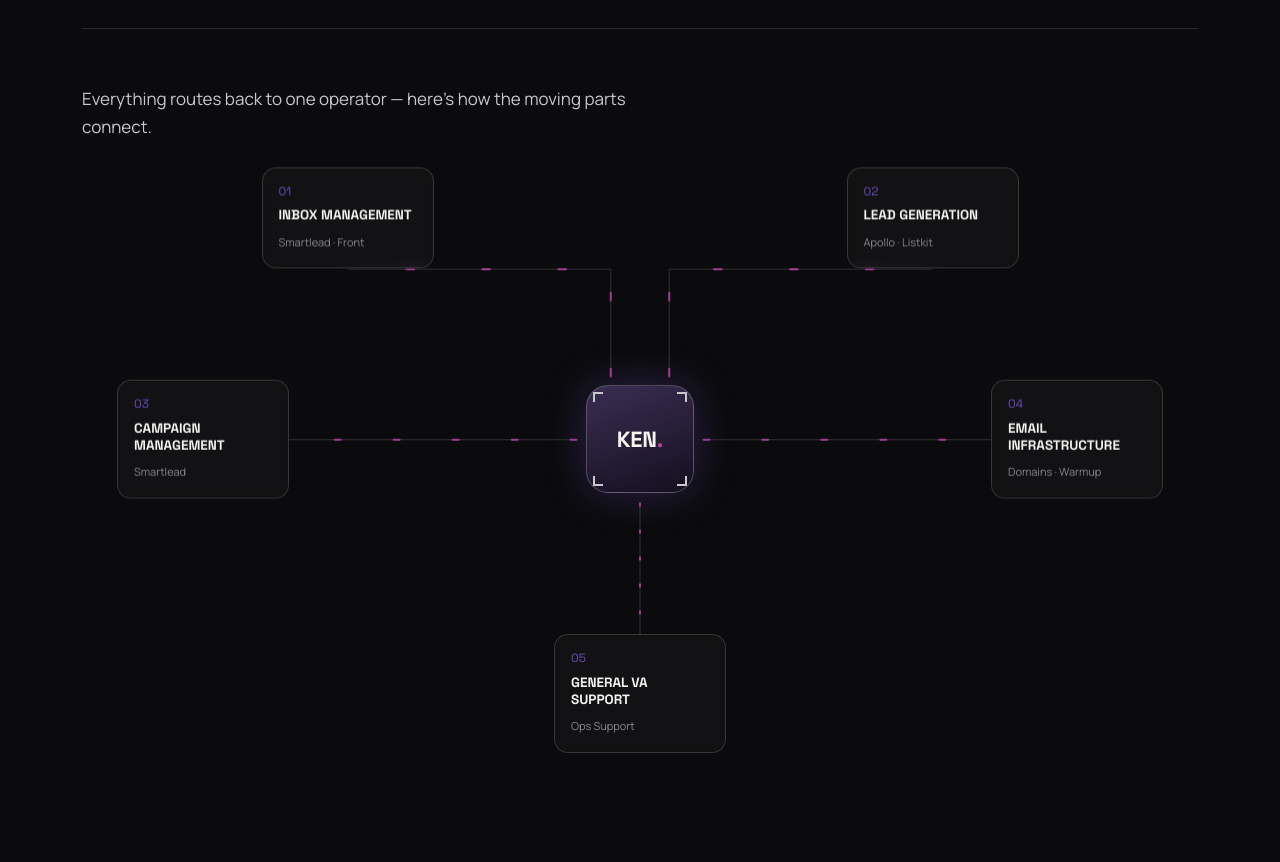
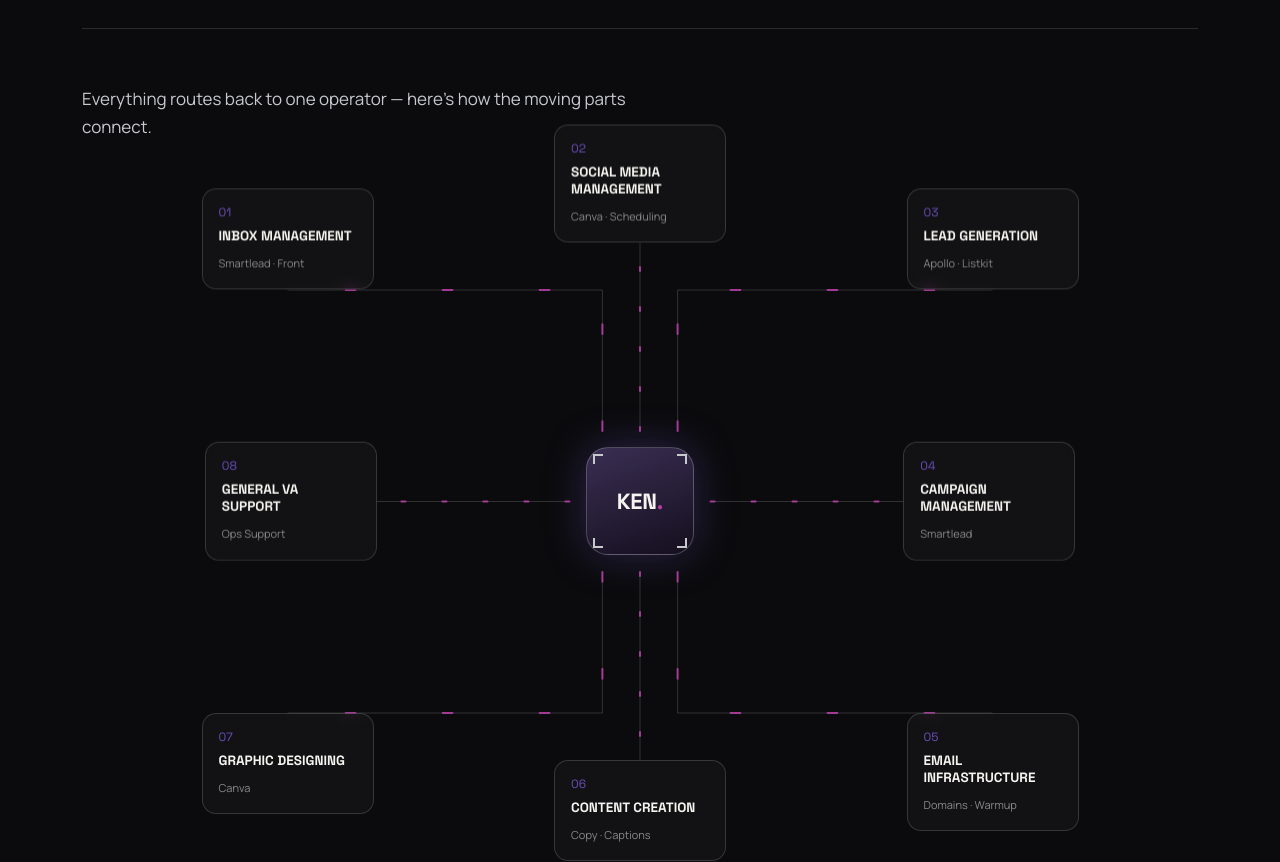
Before and after one commit to Kenzythegreat/ken-portfolio, a React (Vite) app: page / in a window 1280 px wide. Shown: the part 3020-3882 px from the top of the page. Built offline with nearby package versions, Linux system fonts and the light colour scheme.

Commit message:
Expand Personal Skills hub to 8 nodes
Adds Social Media Management (slotted in as #2), Content Creation,
and Graphic Designing. Desktop layout grows from a 5-point to an
8-point ring around the hub; mobile spine extends to match.

```diff
--- a/src/components/SkillsHub.jsx
+++ b/src/components/SkillsHub.jsx
@@ -1,31 +1,41 @@
 const SKILLS = [
   { num: '01', title: 'Inbox Management', tag: 'Smartlead · Front' },
-  { num: '02', title: 'Lead Generation', tag: 'Apollo · Listkit' },
-  { num: '03', title: 'Campaign Management', tag: 'Smartlead' },
-  { num: '04', title: 'Email Infrastructure', tag: 'Domains · Warmup' },
-  { num: '05', title: 'General VA Support', tag: 'Ops Support' },
+  { num: '02', title: 'Social Media Management', tag: 'Canva · Scheduling' },
+  { num: '03', title: 'Lead Generation', tag: 'Apollo · Listkit' },
+  { num: '04', title: 'Campaign Management', tag: 'Smartlead' },
+  { num: '05', title: 'Email Infrastructure', tag: 'Domains · Warmup' },
+  { num: '06', title: 'Content Creation', tag: 'Copy · Captions' },
+  { num: '07', title: 'Graphic Designing', tag: 'Canva' },
+  { num: '08', title: 'General VA Support', tag: 'Ops Support' },
 ]
 
-// desktop: [left%, top%, anchor] — anchor = which edge of the node card sits on the point
+// desktop: 8-point ring, clockwise from top-left — [left%, top%, anchor]
 const DESKTOP_POS = [
-  ['12.5%', '15%', 'anchor-bottom'],
-  ['87.5%', '15%', 'anchor-bottom'],
-  ['5%', '50%', 'anchor-right'],
-  ['95%', '50%', 'anchor-left'],
-  ['50%', '90%', 'anchor-top'],
+  ['12.5%', '15.4%', 'anchor-bottom'],  // topLeft
+  ['50%', '7.7%', 'anchor-bottom'],     // topCenter
+  ['87.5%', '15.4%', 'anchor-bottom'],  // topRight
+  ['78%', '50%', 'anchor-left'],        // rightMid
+  ['87.5%', '84.6%', 'anchor-top'],     // bottomRight
+  ['50%', '92.3%', 'anchor-top'],       // bottomCenter
+  ['12.5%', '84.6%', 'anchor-top'],     // bottomLeft
+  ['22%', '50%', 'anchor-right'],       // leftMid
 ]
 
 const DESKTOP_PATHS = [
-  'M74,37 L74,15 L20,15',
-  'M86,37 L86,15 L140,15',
-  'M67,50 L8,50',
-  'M93,50 L152,50',
-  'M80,63 L80,90',
+  'M92,50 L92,20 L25,20',
+  'M100,50 L100,10',
+  'M108,50 L108,20 L175,20',
+  'M115,65 L156,65',
+  'M108,80 L108,110 L175,110',
+  'M100,80 L100,120',
+  'M92,80 L92,110 L25,110',
+  'M85,65 L44,65',
 ]
 
 // mobile: single centered spine, nodes threaded straight down it
-const MOBILE_LEVELS = [55, 95, 135, 175, 215]
-const MOBILE_POS = MOBILE_LEVELS.map((y) => ['50%', `${(y / 240) * 100}%`, 'anchor-center'])
+const MOBILE_LEVELS = [55, 95, 135, 175, 215, 255, 295, 335]
+const MOBILE_VIEW_H = 360
+const MOBILE_POS = MOBILE_LEVELS.map((y) => ['50%', `${(y / MOBILE_VIEW_H) * 100}%`, 'anchor-center'])
 const MOBILE_PATHS = []
 
 function Lines({ paths, extra }) {
@@ -49,7 +59,7 @@ function Lines({ paths, extra }) {
             d={d}
             className="hub-line-pulse"
             pathLength="100"
-            style={{ animationDelay: `${i * 0.5}s`, animationDuration: '3.2s' }}
+            style={{ animationDelay: `${i * 0.4}s`, animationDuration: '3.2s' }}
           />
         </g>
       ))}
@@ -86,7 +96,7 @@ export default function SkillsHub() {
   return (
     <div className="hub-wrap">
       <div className="hub-diagram hub-diagram--desktop">
-        <svg className="hub-svg" viewBox="0 0 160 100" preserveAspectRatio="none">
+        <svg className="hub-svg" viewBox="0 0 200 130" preserveAspectRatio="none">
           <Lines paths={DESKTOP_PATHS} />
         </svg>
         <Core />
@@ -94,8 +104,8 @@ export default function SkillsHub() {
       </div>
 
       <div className="hub-diagram hub-diagram--mobile">
-        <svg className="hub-svg" viewBox="0 0 100 240" preserveAspectRatio="none">
-          <Lines paths={MOBILE_PATHS} extra="M50,31 L50,215" />
+        <svg className="hub-svg" viewBox={`0 0 100 ${MOBILE_VIEW_H}`} preserveAspectRatio="none">
+          <Lines paths={MOBILE_PATHS} extra="M50,31 L50,335" />
         </svg>
         <Core />
         <Nodes positions={MOBILE_POS} />
--- a/src/index.css
+++ b/src/index.css
@@ -542,7 +542,7 @@ section { position: relative; }
 /* ---------- SKILLS HUB ---------- */
 .hub-wrap {
   position: relative;
-  max-width: 780px;
+  max-width: 940px;
   margin: 0 auto;
 }
 
@@ -551,19 +551,19 @@ section { position: relative; }
 }
 
 .hub-diagram--desktop {
-  aspect-ratio: 160 / 100;
+  aspect-ratio: 200 / 130;
   display: none;
 }
 
 .hub-diagram--mobile {
-  aspect-ratio: 100 / 240;
+  aspect-ratio: 100 / 360;
   display: block;
   max-width: 380px;
   margin: 0 auto;
 }
 
 .hub-diagram--mobile .hub-core {
-  top: 7.5%;
+  top: 5%;
 }
 
 @media (min-width: 860px) {
```
